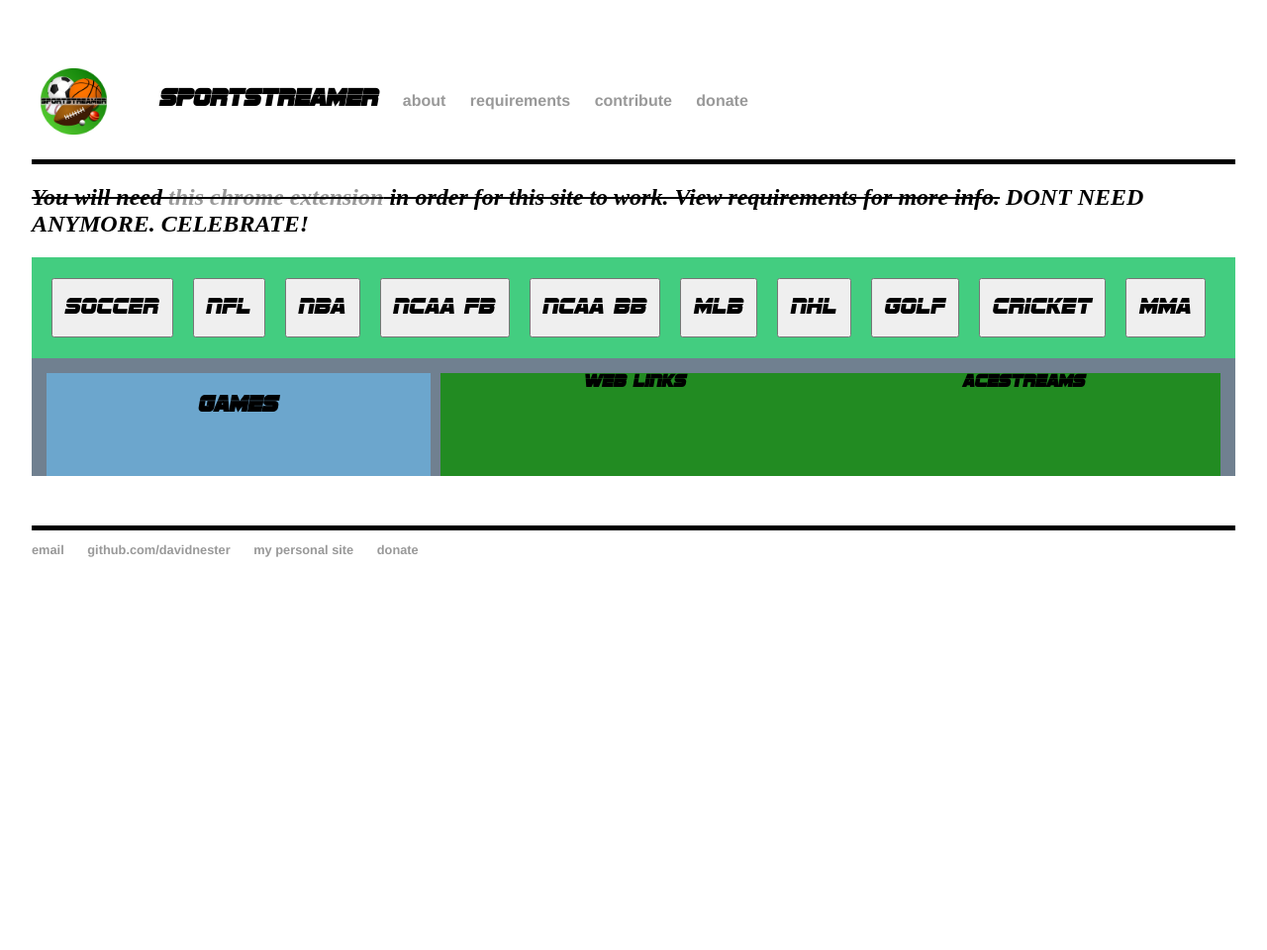
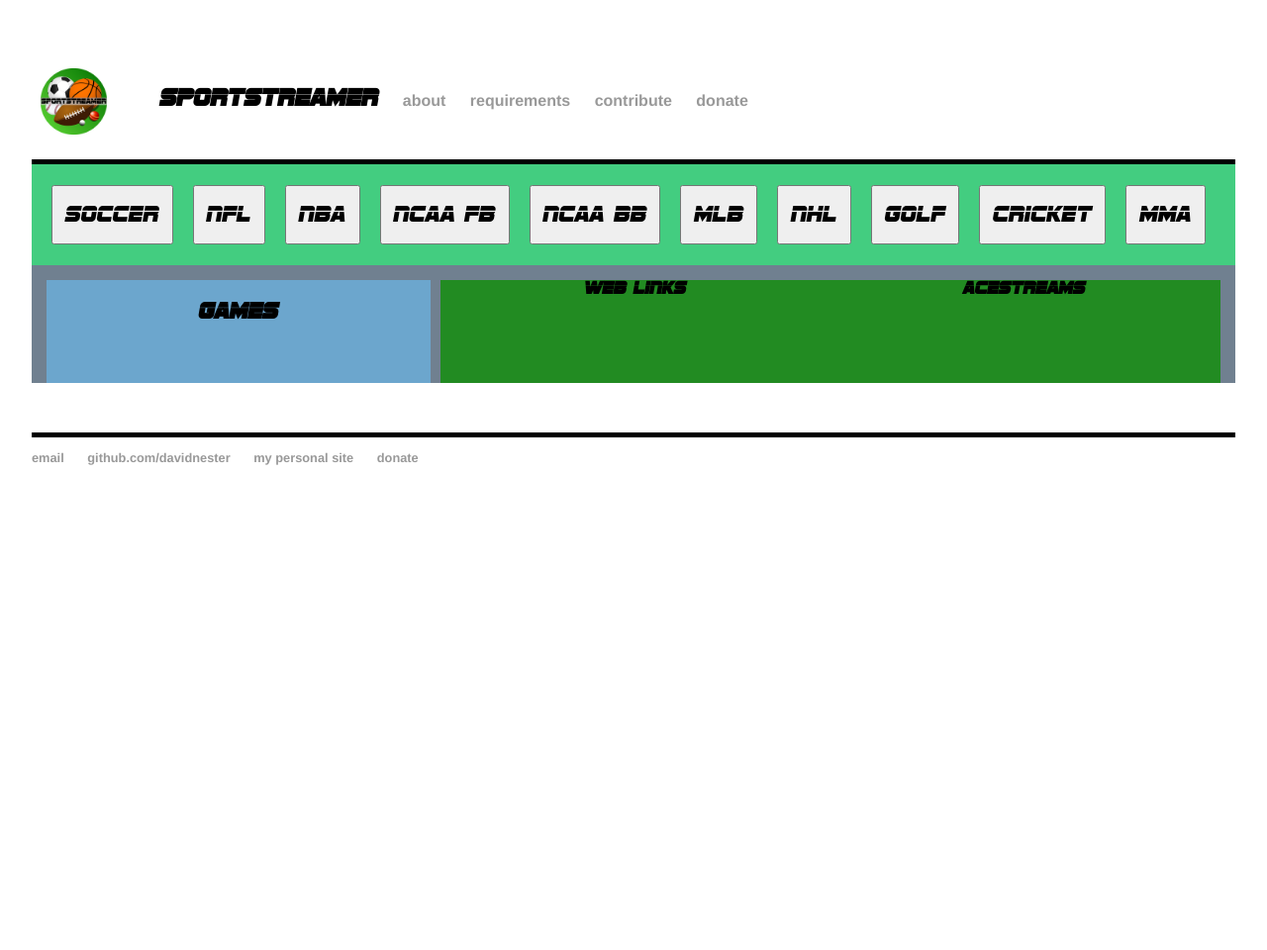
Before and after one commit to DavidNester/DavidNester.github.io, a Jekyll site: the page sportstreamer/prime/index.html, which Jekyll copies as it is, in a window 1280 px wide. Shown: the whole page at 99% size. Built offline with Jekyll 4.4.1, drawn with Linux system fonts in a browser that asks for light colours.

Commit message:
remove last extension mention

```diff
--- a/sportstreamer/prime/index.html
+++ b/sportstreamer/prime/index.html
@@ -3,8 +3,6 @@
 		<head>
 			<title>SportStreamer</title>
 			<link rel="stylesheet" type="text/css" href="/css/sportstreamer.css">
-
-
 			<link rel="icon" href="/res/sportstreamer/logo.png">
 			<meta name="viewport" content="width=device-width, initial-scale=1.0">
 			<meta name="keywords" content="sports, stream, streaming, free, reddit, acestream, world cup, champions, league, champions league, NBA, NFL, NCAA, football, basketball, soccer, NHL, hockey, MLB, baseball, golf, college, playoffs, finals">
@@ -23,8 +21,6 @@
 		</ul>
 	</nav>
 	<div class="container">
-
-	<h2><em><del>You will need <a href="https://chrome.google.com/webstore/detail/allow-control-allow-origi/nlfbmbojpeacfghkpbjhddihlkkiljbi/related?hl=en-US" target="_blank">this chrome extension</a> in order for this site to work. View requirements for more info.</del> DONT NEED ANYMORE. CELEBRATE!</em></h2>
 <center><div id="video-holder" style="display:none"><iframe id="video" allowfullscreen="true" frameborder="0" height="415" width="735" scrolling="no"></iframe></center>
 <div class="blurb" style="background-color:slategrey">
 	<nav id="sportswrapper">
```
